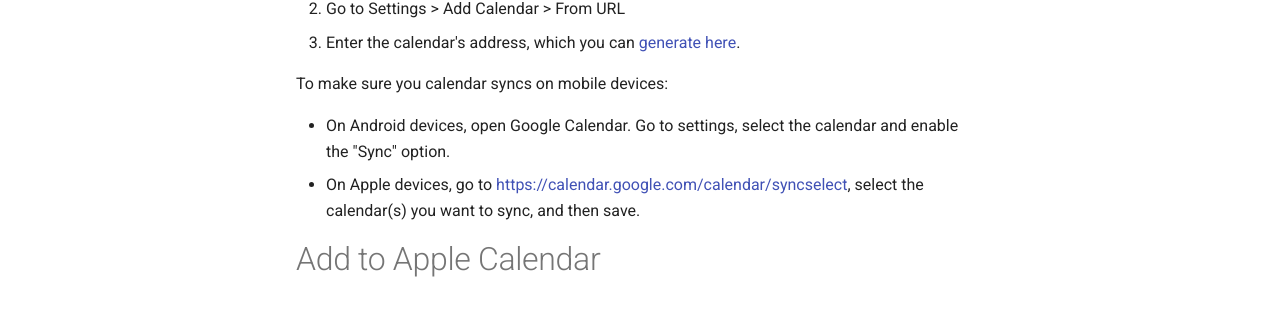
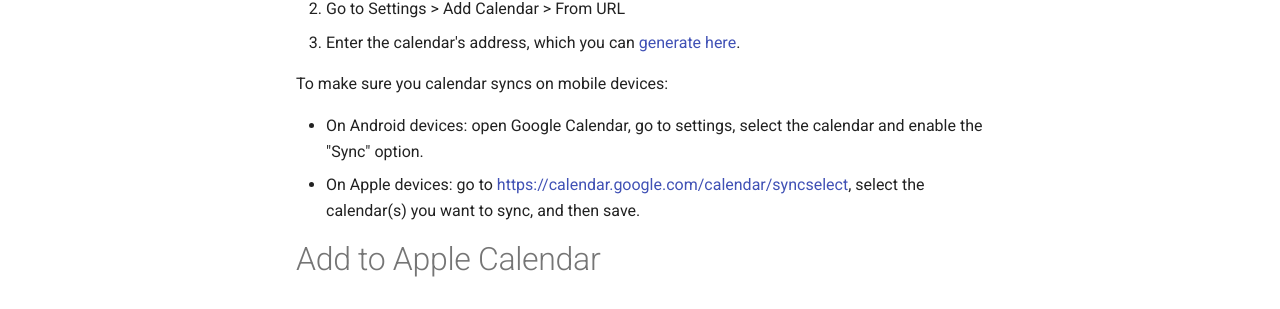
Before and after one commit to novanai/timetable-sync, an MkDocs documentation site: the page built from docs/index.md, in a window 1280 px wide. Shown: the part 217-526 px from the top of the page. Built offline with MkDocs 1.6.1 and Material for MkDocs 9.7.7, drawn with Linux system fonts in a browser that asks for light colours; comment, search, counter and statistics services are not loaded.

Commit message:
Minor style change

```diff
--- a/docs/index.md
+++ b/docs/index.md
@@ -6,8 +6,8 @@
 
 To make sure you calendar syncs on mobile devices:
 
-- On Android devices, open Google Calendar. Go to settings, select the calendar and enable the "Sync" option.
-- On Apple devices, go to <https://calendar.google.com/calendar/syncselect>, select the calendar(s) you want to sync, and then save.
+- On Android devices: open Google Calendar, go to settings, select the calendar and enable the "Sync" option.
+- On Apple devices: go to <https://calendar.google.com/calendar/syncselect>, select the calendar(s) you want to sync, and then save.
 
 # Add to Apple Calendar
 
```
Also changed, not shown: docs/docs.md (+1 -1 lines).
